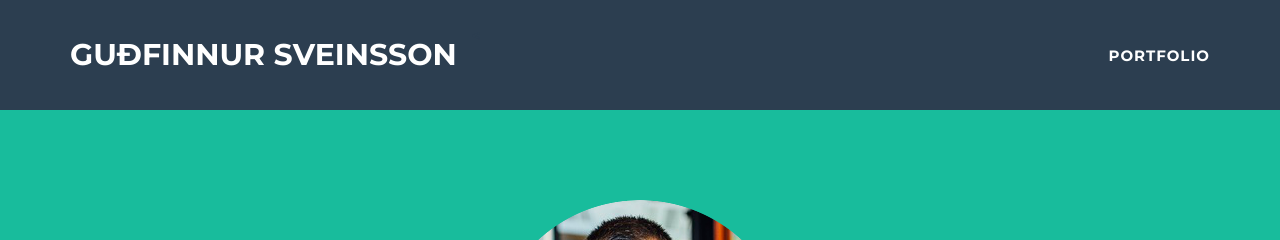
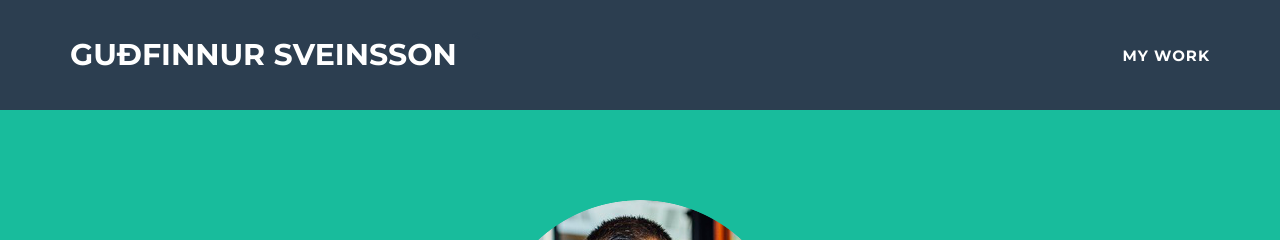
Before and after one commit to guffi/guffi, a Jekyll site: the page built from index.html, in a window 1280 px wide. Shown: the top 240 px of the page. Built offline with Jekyll 4.4.1, drawn with Linux system fonts in a browser that asks for light colours.

Commit message:
Update nav.html

```diff
--- a/_includes/nav.html
+++ b/_includes/nav.html
@@ -19,7 +19,7 @@
                         <a href="#page-top"></a>
                     </li>
                     <li class="page-scroll">
-                        <a href="#portfolio">Portfolio</a>
+                        <a href="#mywork">My Work</a>
                     </li>
                     <!--<li class="page-scroll">
                         <a href="#about">About</a>
```
